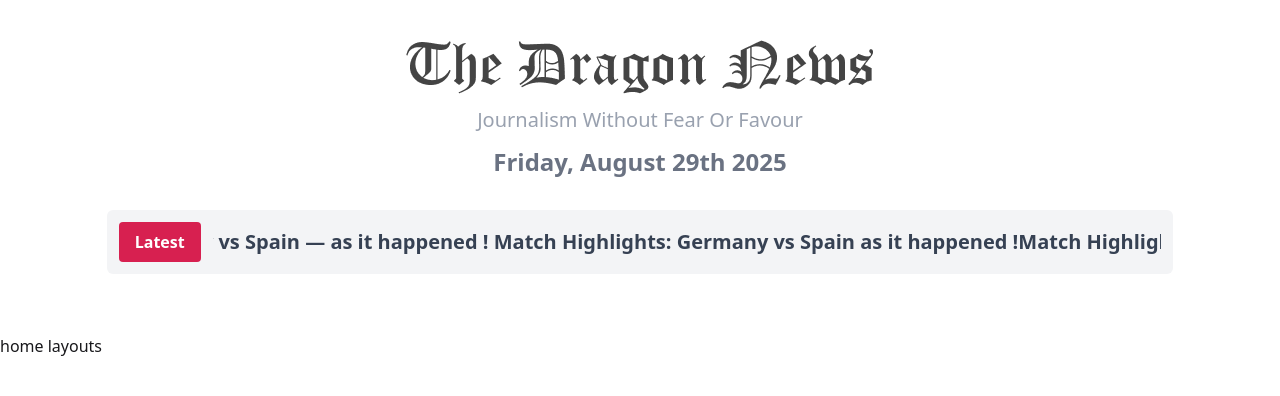
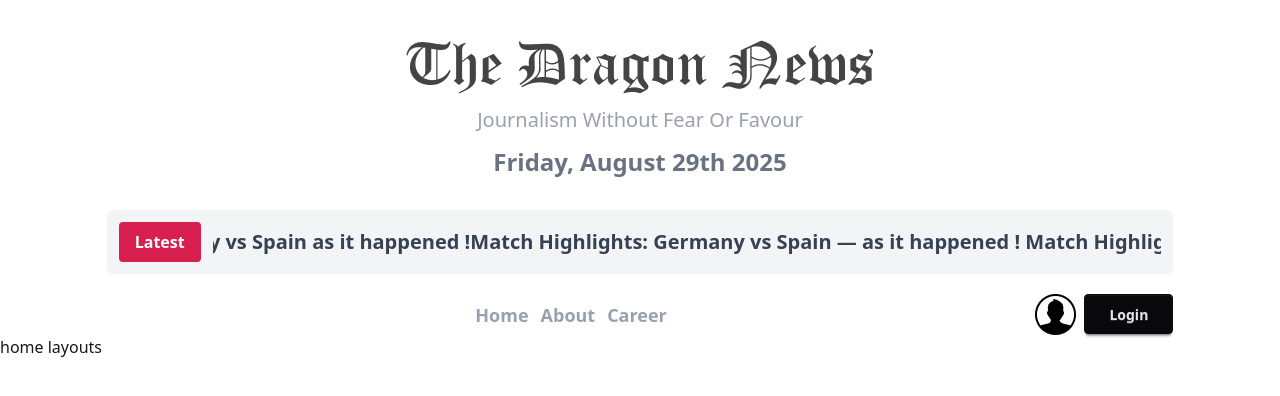
Before and after one commit to tausifislamsheik/The-Dragon-News, a React (Vite) app: page / in a window 1280 px wide. Shown: the top 396 px of the page. Built offline with nearby package versions, Linux system fonts and the light colour scheme.

Commit message:
Navbar added

```diff
--- a/src/components/Header.jsx
+++ b/src/components/Header.jsx
@@ -1,19 +1,23 @@
 import moment from 'moment';
 import logo from '../assets/logo.png'
 import Marquee from 'react-fast-marquee';
+import Navbar from './Navbar';
 
 const Header = () => {
     return (
-        <div className='flex flex-col justify-center items-center my-10 space-y-3'>
+        <div className='w-10/12 mx-auto'>
+            <div className='flex flex-col items-center mt-10 space-y-3'>
                 <img src={logo} alt="" />
                 <h2 className='text-gray-400 text-xl'>Journalism Without Fear Or Favour</h2>
                 <p className='text-gray-500 text-2xl font-semibold'>{moment().format('dddd, MMMM Do YYYY')}</p>
-            <div className='flex items-center gap-3 bg-gray-100 p-3 rounded-md w-10/12 my-5'>
+               <div className='flex items-center gap-3 bg-gray-100 p-3 rounded-md  my-5'>
                   <p className='bg-[#d72050] text-white p-2 px-4 rounded-sm font-semibold'>Latest</p>
-                <Marquee>
+                   <Marquee speed={150} pauseOnHover={true}>
                        <p className='font-bold text-gray-700 text-xl'>Match Highlights: Germany vs Spain — as it happened ! Match Highlights: Germany vs Spain as it happened !</p>
                     </Marquee>
                 </div>
+            </div>
+            <Navbar></Navbar>
         </div>
     );
 };
--- /dev/null
+++ b/src/components/Navbar.jsx
@@ -0,0 +1,23 @@
+import { Link } from 'react-router-dom';
+import userIcon from '../assets/user.png'
+
+const Navbar = () => {
+    return (
+        <div className='flex items-center justify-between'>
+            <div></div>
+            <div>
+                <ul className="flex gap-3 text-gray-400 text-lg font-semibold">
+                   <Link>Home</Link>
+                   <Link>About</Link>
+                   <Link>Career</Link>
+                </ul>
+            </div>
+            <div className='flex gap-2'>
+                <img src={userIcon} alt="" />
+                <button className="btn btn-neutral px-6">Login</button>
+            </div>
+        </div>
+    );
+};
+
+export default Navbar;
```
Lines whose indentation alone changed are shown as unchanged.
